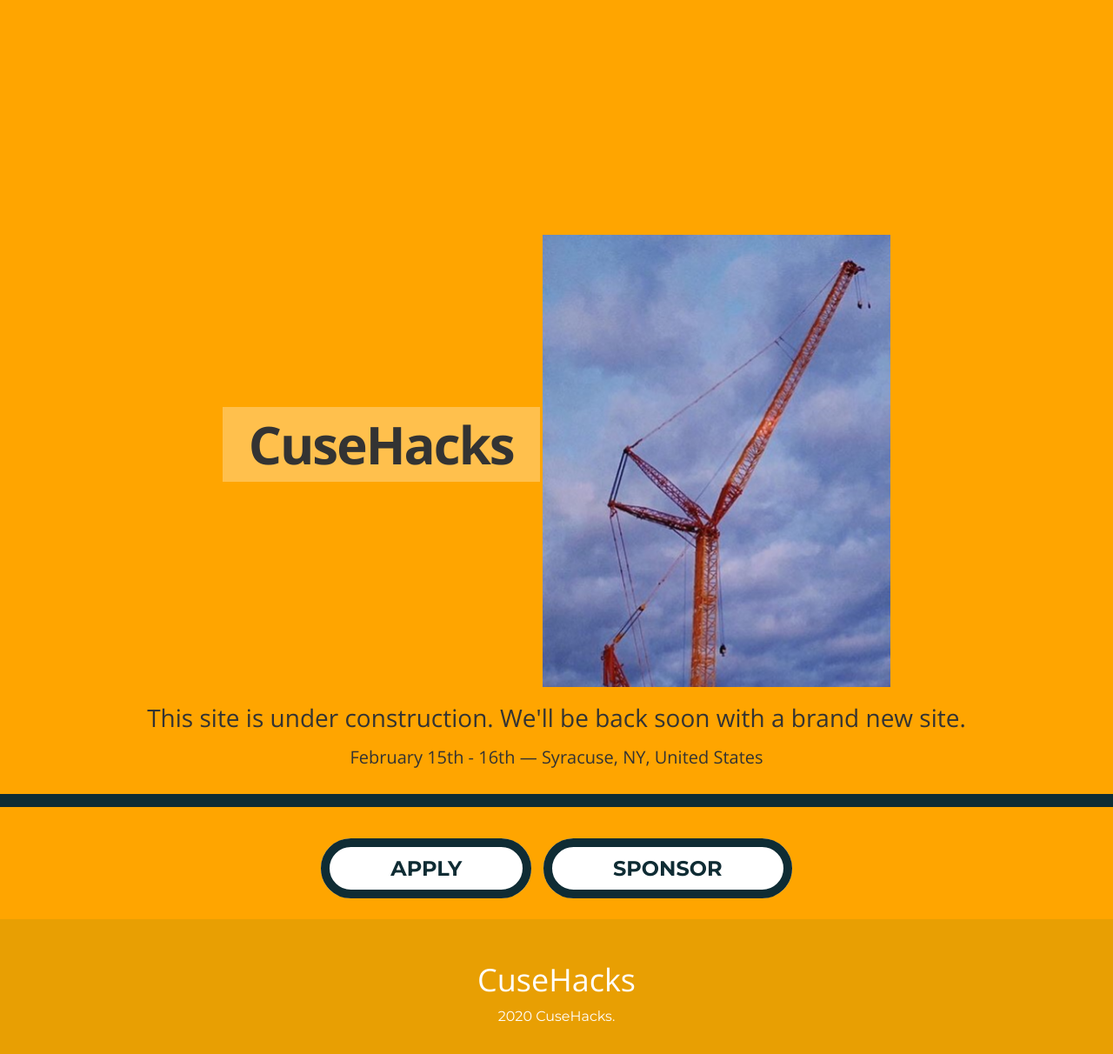
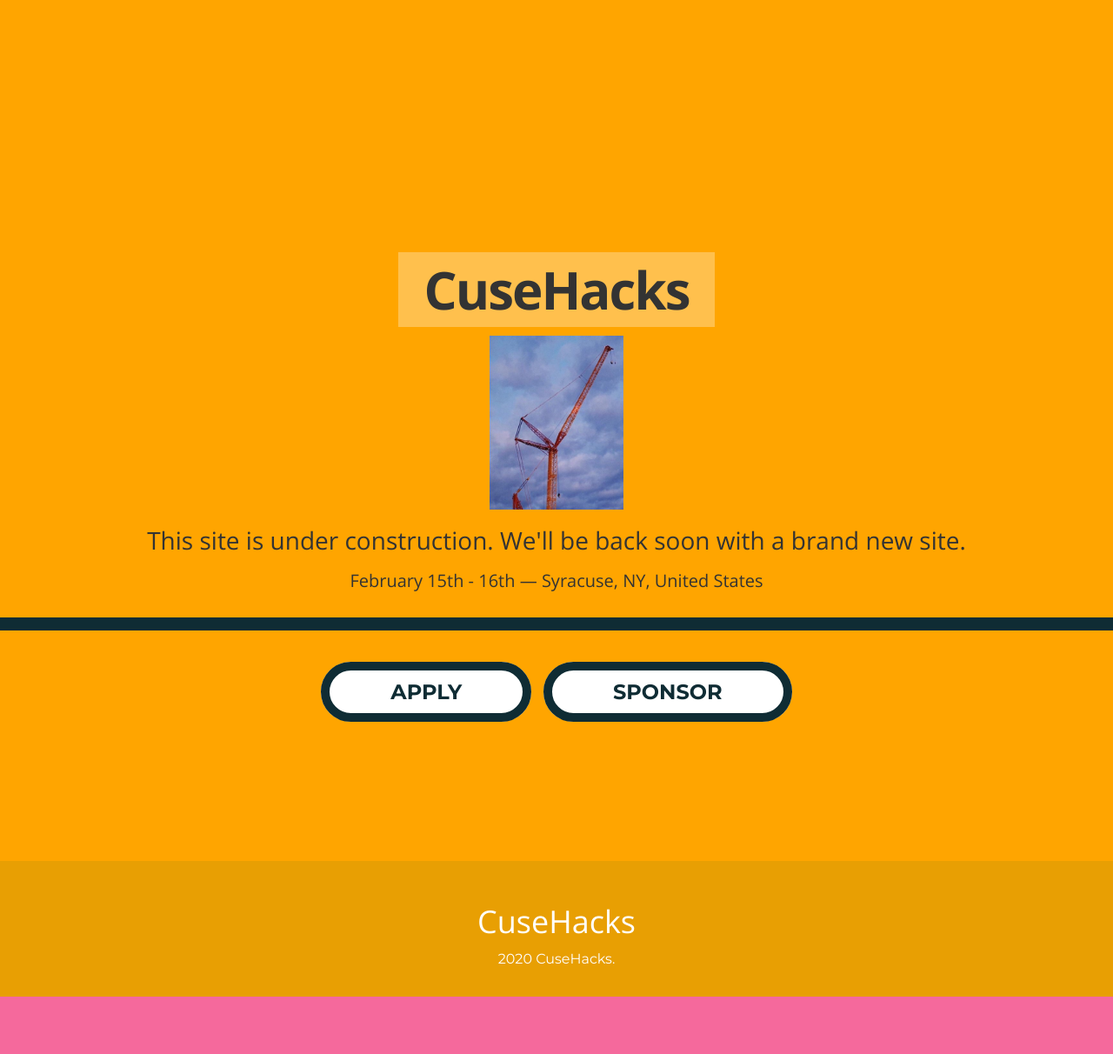
Before and after one commit to innovateorange/cusehacks, a Jekyll site: the page built from index.html, in a window 1280 px wide. Shown: the whole page at 87% size. Built offline with Jekyll 4.4.1, drawn with Linux system fonts in a browser that asks for light colours; nearby versions of some CDN libraries; after the commit the page ends 1146 px from its top, so only the background shows below that.

Commit message:
fixed walt

```diff
--- a/_includes/hero.html
+++ b/_includes/hero.html
@@ -1,7 +1,8 @@
 <section class="hero">
   <div class="wrapper text-center">
     <h1 rel="title">{{ site.event.name }}</h1>
-    <img rel=image src="{{ site.image }}" alt="">
+    <br>
+    <img rel=image src="{{ site.image }}" alt="" height=200px>
     <h2 rel="description">{{ site.event.description }}</h2>
     <h3 rel="location">{{ site.event.date }} &mdash; {{ site.event.location }}</h3>
     <hr>
```
